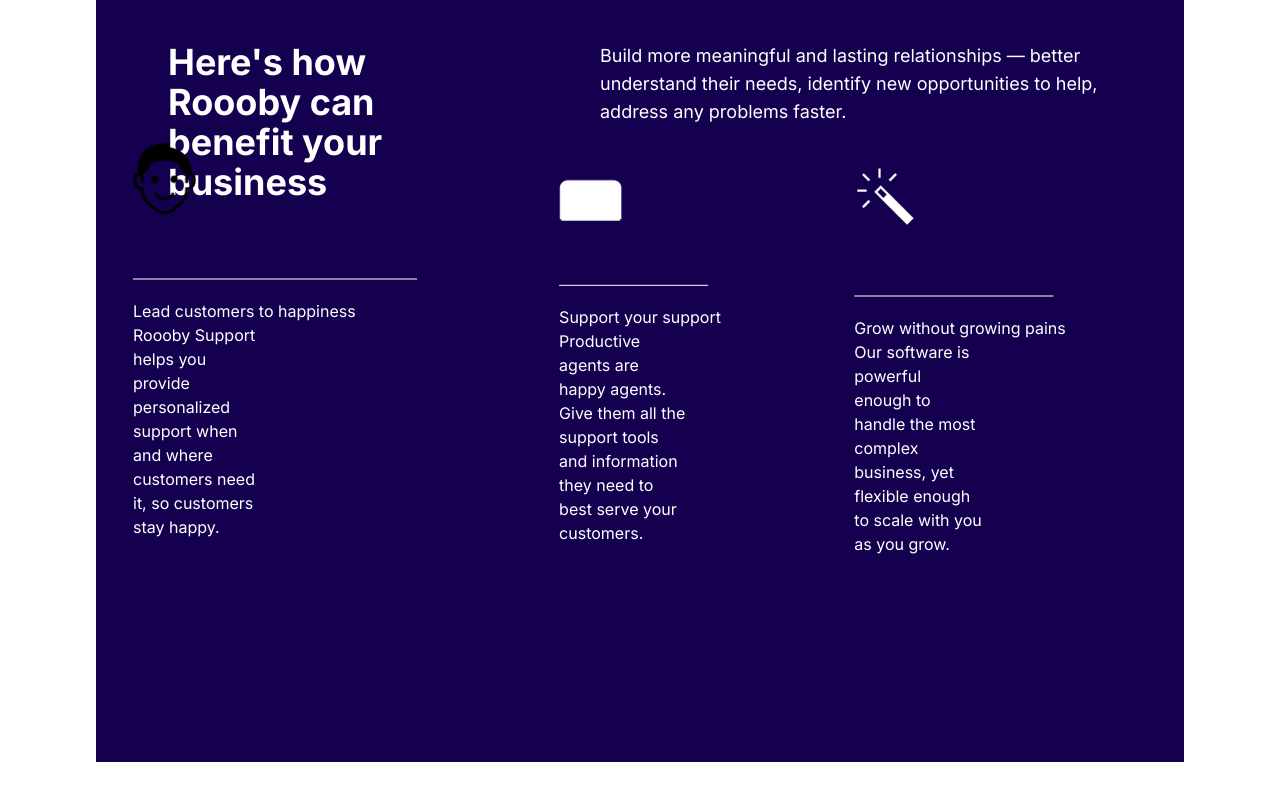
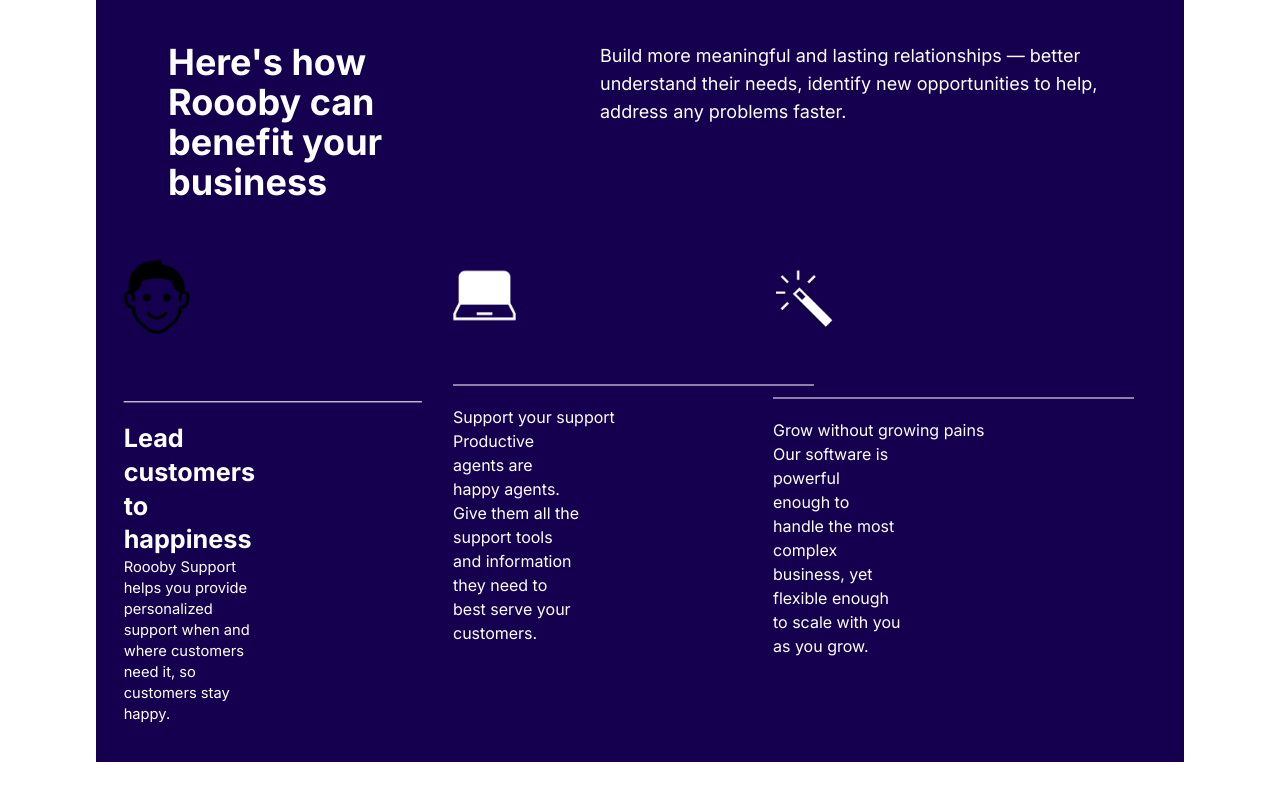
Before and after one commit to StanislavKamenov/zing7newtask, a Next.js app: page / in a window 1280 px wide. Shown: the part 920-1720 px from the top of the page. Built offline with nearby package versions, Linux system fonts and the light colour scheme.

Commit message:
Make state for cards animation and make them animations

```diff
--- a/src/app/components/Cars/cards.tsx
+++ b/src/app/components/Cars/cards.tsx
@@ -1,9 +1,21 @@
+"use client"
+import { useState } from 'react';
 import Image from "next/image";
 import Card1 from "../../../../public/Cards/cards1.png";
 import Card2 from "../../../../public/Cards/cards2.png";
 import Card3 from "../../../../public/Cards/cards3.png";
 
 export default function Cards() {
+    const [selectedCard, setSelectedCard] = useState(1);
+
+    const handleCardClick: (cardNumber: number) => void = (cardNumber) => {
+        setSelectedCard(cardNumber === selectedCard ? -1 : cardNumber);
+    };
+
+    const isCardSelected: (cardNumber: number) => boolean = (cardNumber) => {
+        return cardNumber === selectedCard;
+    };
+
     return (
         <div className="bg-custom-blue mt-20 text-white md:mt-5 lg:mt-8 xl:mt-10 2xl:mt-12 w-full min-h-screen flex flex-col items-center justify-center p-4 md:flex-row md:items-start md:justify-around relative">
             <div className="max-w-md md:max-w-lg lg:max-w-xl text-center md:text-left">
@@ -14,15 +26,18 @@ export default function Cards() {
                     Build more meaningful and lasting relationships — better understand their needs, identify new opportunities to help, address any problems faster.
                 </p>
             </div>
-            <div className="mt-8 md:mt-0 absolute top-1/2 left-1/2 transform -translate-x-1/2 -translate-y-1/2 ml-[-25vw] w-[374px] h-[439px]">
+            <div className={`mt-8 md:mt-32 absolute top-1/2 left-1/2 transform -translate-x-1/2 -translate-y-1/2 ml-[-25vw] w-[374px] h-[439px] ${isCardSelected(1) ? 'scale-105 transition-transform duration-500' : ''}`} onClick={() => handleCardClick(1)}>
+                <div onClick={() => handleCardClick(1)} className={`bg-${isCardSelected(1) ? 'custom-yellow' : 'transparent'} text-${isCardSelected(1) ? 'black' : 'white'}`}>
                     <Image src={Card1} alt="Card Image" width={63} height={72} />
                     <div className="ml-0 mr-[7vw] mt-16 h-5 border-t border-white"></div>
-                <p>Lead customers to happiness</p>
+                    <p className='text-2xl font-bold w-[10vw]'>Lead customers to happiness</p>
                     <div className="w-[10vw]">
-                    <p>Roooby Support helps you provide personalized support when and where customers need it, so customers stay happy.</p>
+                        <p className='text-sm'>Roooby Support helps you provide personalized support when and where customers need it, so customers stay happy.</p>
                     </div>
                 </div>
-            <div className="mt-8 md:mt-0 absolute top-1/2 left-1/2 transform -translate-x-1/2 -translate-y-1/2 ml-[0vw]">
+            </div>
+            <div className={`mt-8 md:mt-32 absolute top-1/2 left-1/2 transform -translate-x-1/2 -translate-y-1/2 ml-[0] w-[374px] h-[439px] ${isCardSelected(2) ? 'scale-105 transition-transform duration-500' : ''}`} onClick={() => handleCardClick(2)}>
+                <div onClick={() => handleCardClick(2)} className={`bg-${isCardSelected(2) ? 'custom-yellow' : 'transparent'} text-${isCardSelected(2) ? 'black' : 'white'}`}>
                     <Image src={Card2} alt="Card Image" width={63} height={72} />
                     <div className="ml-0 mr-[1vw] mt-16 h-5 border-t border-white"></div>
                     <p>Support your support</p>
@@ -30,7 +45,9 @@ export default function Cards() {
                         <p>Productive agents are happy agents. Give them all the support tools and information they need to best serve your customers.</p>
                     </div>
                 </div>
-            <div className="mt-8 md:mt-0 absolute top-1/2 left-1/2 transform -translate-x-1/2 -translate-y-1/2 ml-[25vw]">
+            </div>
+            <div className={`mt-8 md:mt-32 absolute top-1/2 left-1/2 transform -translate-x-1/2 -translate-y-1/2 ml-[25vw] w-[374px] h-[439px] ${isCardSelected(3) ? 'scale-105 transition-transform duration-500' : ''}`} onClick={() => handleCardClick(3)}>
+                <div onClick={() => handleCardClick(3)} className={`bg-${isCardSelected(3) ? 'custom-yellow' : 'transparent'} text-${isCardSelected(3) ? 'black' : 'white'}`}>
                     <Image src={Card3} alt="Card Image" width={63} height={72} />
                     <div className="ml-0 mr-[1vw] mt-16 h-5 border-t border-white"></div>
                     <p>Grow without growing pains</p>
@@ -39,5 +56,6 @@ export default function Cards() {
                     </div>
                 </div>
             </div>
+        </div>
     );
 }
--- a/tailwind.config.ts
+++ b/tailwind.config.ts
@@ -28,6 +28,7 @@ const config: Config = {
         "custom-blue": "#150050",
         "custom-grey": "#404040",
         "custom-black": "#000000",
+        "custom-yellow": "#FFE377",
       }
     },
   },
```
Also changed, not shown: public/Cards/cards2.png. Lines whose indentation alone changed are shown as unchanged.
